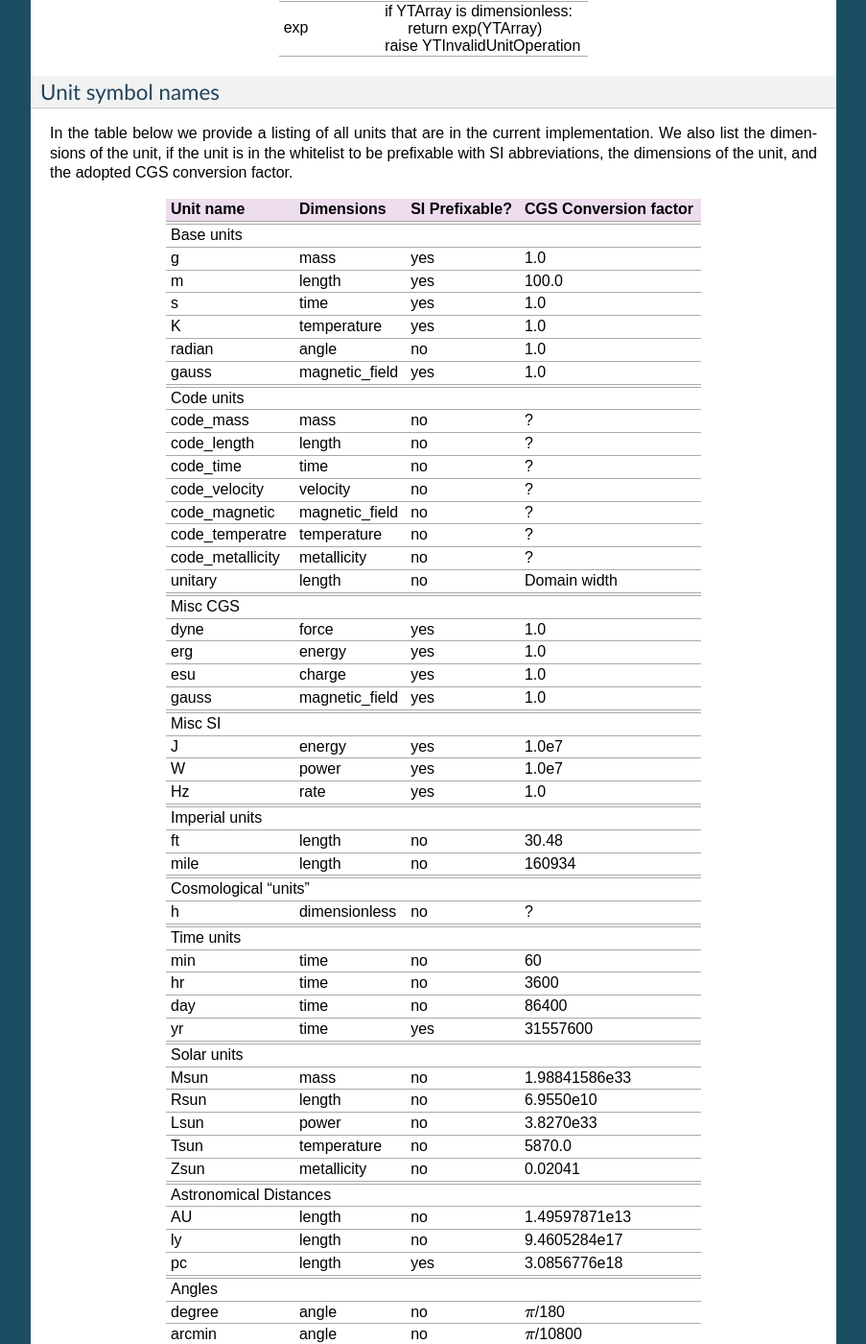
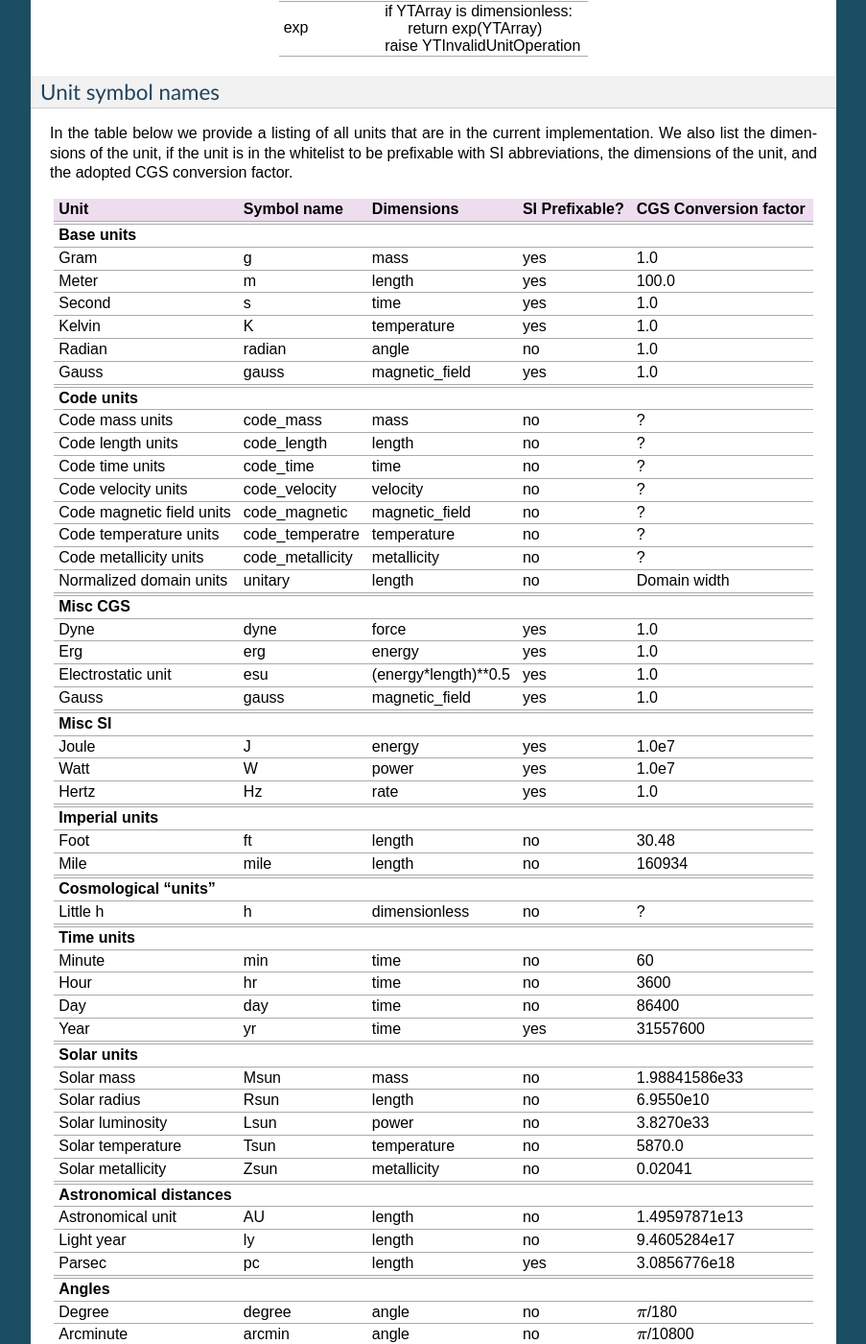
Before and after one commit to yt-project/ytep, a Sphinx documentation site: the page built from source/YTEPs/YTEP-0011.rst, in a window 1280 px wide and 1400 px high, scrolled down 10409 px. Shown: the whole window at 96% size, without its empty margins (198-1101 px from the left). Built offline with Sphinx 7.4.7, drawn with Linux system fonts in a browser that asks for light colours; formulas are drawn with MathJax 3; some of the changed text lies outside the part shown.

Commit message:
Tweaking the new table.

```diff
--- a/source/YTEPs/YTEP-0011.rst
+++ b/source/YTEPs/YTEP-0011.rst
@@ -662,142 +662,145 @@ implementation.  We also list the dimensions of the unit, if the unit is in the
 whitelist to be prefixable with SI abbreviations, the dimensions of the unit,
 and the adopted CGS conversion factor.
 
-+------------------+----------------+-------------+-----------------------+
-|Unit name         |Dimensions      |SI           |CGS Conversion factor  |
-|                  |                |Prefixable?  |                       |
-|                  |                |             |                       |
-+==================+================+=============+=======================+
-|                                                                         |
-+------------------+----------------+-------------+-----------------------+
-| Base units                                                              |
-+------------------+----------------+-------------+-----------------------+
-| g                | mass           | yes         | 1.0                   |
-+------------------+----------------+-------------+-----------------------+
-| m                | length         | yes         | 100.0                 |
-+------------------+----------------+-------------+-----------------------+
-| s                | time           | yes         | 1.0                   |
-+------------------+----------------+-------------+-----------------------+
-| K                | temperature    | yes         | 1.0                   |
-+------------------+----------------+-------------+-----------------------+
-| radian           | angle          | no          | 1.0                   |
-+------------------+----------------+-------------+-----------------------+
-| gauss            | magnetic_field | yes         | 1.0                   |
-+------------------+----------------+-------------+-----------------------+
-|                                                                         |
-+------------------+----------------+-------------+-----------------------+
-| Code units                                                              |
-+------------------+----------------+-------------+-----------------------+
-| code_mass        | mass           | no          | ?                     |
-+------------------+----------------+-------------+-----------------------+
-| code_length      | length         | no          | ?                     |
-+------------------+----------------+-------------+-----------------------+
-| code_time        | time           | no          | ?                     |
-+------------------+----------------+-------------+-----------------------+
-| code_velocity    | velocity       | no          | ?                     |
-+------------------+----------------+-------------+-----------------------+
-| code_magnetic    | magnetic_field | no          | ?                     |
-+------------------+----------------+-------------+-----------------------+
-| code_temperatre  | temperature    | no          | ?                     |
-+------------------+----------------+-------------+-----------------------+
-| code_metallicity | metallicity    | no          | ?                     |
-+------------------+----------------+-------------+-----------------------+
-| unitary          | length         | no          | Domain width          |
-+------------------+----------------+-------------+-----------------------+
-|                                                                         |
-+------------------+----------------+-------------+-----------------------+
-| Misc CGS                                                                |
-+------------------+----------------+-------------+-----------------------+
-| dyne             | force          | yes         | 1.0                   |
-+------------------+----------------+-------------+-----------------------+
-| erg              | energy         | yes         | 1.0                   |
-+------------------+----------------+-------------+-----------------------+
-| esu              | charge         | yes         | 1.0                   |
-+------------------+----------------+-------------+-----------------------+
-| gauss            | magnetic_field | yes         | 1.0                   |
-+------------------+----------------+-------------+-----------------------+
-|                                                                         |
-+------------------+----------------+-------------+-----------------------+
-| Misc SI                                                                 |
-+------------------+----------------+-------------+-----------------------+
-| J                | energy         | yes         | 1.0e7                 |
-+------------------+----------------+-------------+-----------------------+
-| W                | power          | yes         | 1.0e7                 |
-+------------------+----------------+-------------+-----------------------+
-| Hz               | rate           | yes         | 1.0                   |
-+------------------+----------------+-------------+-----------------------+
-|                                                                         |
-+------------------+----------------+-------------+-----------------------+
-| Imperial units                                                          |
-+------------------+----------------+-------------+-----------------------+
-| ft               | length         | no          | 30.48                 |
-+------------------+----------------+-------------+-----------------------+
-| mile             | length         | no          | 160934                |
-+------------------+----------------+-------------+-----------------------+
-|                                                                         |
-+------------------+----------------+-------------+-----------------------+
-| Cosmological "units"                                                    |
-+------------------+----------------+-------------+-----------------------+
-| h                | dimensionless  | no          | ?                     |
-+------------------+----------------+-------------+-----------------------+
-|                                                                         |
-+------------------+----------------+-------------+-----------------------+
-| Time units                                                              |
-+------------------+----------------+-------------+-----------------------+
-| min              | time           | no          | 60                    |
-+------------------+----------------+-------------+-----------------------+
-| hr               | time           | no          | 3600                  |
-+------------------+----------------+-------------+-----------------------+
-| day              | time           | no          | 86400                 |
-+------------------+----------------+-------------+-----------------------+
-| yr               | time           | yes         | 31557600              |
-+------------------+----------------+-------------+-----------------------+
-|                                                                         |
-+------------------+----------------+-------------+-----------------------+
-| Solar units                                                             |
-+------------------+----------------+-------------+-----------------------+
-| Msun             | mass           | no          | 1.98841586e33         |
-+------------------+----------------+-------------+-----------------------+
-| Rsun             | length         | no          | 6.9550e10             |
-+------------------+----------------+-------------+-----------------------+
-| Lsun             | power          | no          | 3.8270e33             |
-+------------------+----------------+-------------+-----------------------+
-| Tsun             | temperature    | no          | 5870.0                |
-+------------------+----------------+-------------+-----------------------+
-| Zsun             | metallicity    | no          | 0.02041               |
-+------------------+----------------+-------------+-----------------------+
-|                                                                         |
-+------------------+----------------+-------------+-----------------------+
-| Astronomical Distances                                                  |
-+------------------+----------------+-------------+-----------------------+
-| AU               | length         | no          | 1.49597871e13         |
-+------------------+----------------+-------------+-----------------------+
-| ly               | length         | no          | 9.4605284e17          |
-+------------------+----------------+-------------+-----------------------+
-| pc               | length         | yes         | 3.0856776e18          |
-+------------------+----------------+-------------+-----------------------+
-|                                                                         |
-+------------------+----------------+-------------+-----------------------+
-| Angles                                                                  |
-+------------------+----------------+-------------+-----------------------+
-| degree           | angle          | no          | :math:`\pi`/180       |
-+------------------+----------------+-------------+-----------------------+
-| arcmin           | angle          | no          | :math:`\pi`/10800     |
-+------------------+----------------+-------------+-----------------------+
-| arcsec           | angle          | no          | :math:`\pi`/648000    |
-+------------------+----------------+-------------+-----------------------+
-| mas              | angle          | no          | :math:`\pi`/648000000 |
-+------------------+----------------+-------------+-----------------------+
-|                                                                         |
-+------------------+----------------+-------------+-----------------------+
-| Physical units                                                          |
-+------------------+----------------+-------------+-----------------------+
-| eV               | energy         | no          | 1.602176562e-12       |
-+------------------+----------------+-------------+-----------------------+
-| amu              | mass           | no          | 1.660538921e-24       |
-+------------------+----------------+-------------+-----------------------+
-| me               | mass           | no          | 9.10938291e-28        |
-+------------------+----------------+-------------+-----------------------+
++---------------------------+------------------+----------------------+-------------+-----------------------+
+| Unit                      | Symbol name      |Dimensions            |SI           |CGS Conversion factor  |
+|                           |                  |                      |Prefixable?  |                       |
+|                           |                  |                      |             |                       |
++===========================+==================+======================+=============+=======================+
+|                                                                                                           |
++-----------------------------------------------------------------------------------------------------------+
+| **Base units**                                                                                            |
++---------------------------+------------------+----------------------+-------------+-----------------------+
+| Gram                      | g                | mass                 | yes         | 1.0                   |
++---------------------------+------------------+----------------------+-------------+-----------------------+
+| Meter                     | m                | length               | yes         | 100.0                 |
++---------------------------+------------------+----------------------+-------------+-----------------------+
+| Second                    | s                | time                 | yes         | 1.0                   |
++---------------------------+------------------+----------------------+-------------+-----------------------+
+| Kelvin                    | K                | temperature          | yes         | 1.0                   |
++---------------------------+------------------+----------------------+-------------+-----------------------+
+| Radian                    | radian           | angle                | no          | 1.0                   |
++---------------------------+------------------+----------------------+-------------+-----------------------+
+| Gauss                     | gauss            |    magnetic_field    | yes         | 1.0                   |
++---------------------------+------------------+----------------------+-------------+-----------------------+
+|                                                                                                           |
++-----------------------------------------------------------------------------------------------------------+
+| **Code units**                                                                                            |
++---------------------------+------------------+----------------------+-------------+-----------------------+
+| Code mass units           | code_mass        | mass                 | no          | ?                     |
++---------------------------+------------------+----------------------+-------------+-----------------------+
+| Code length units         | code_length      | length               | no          | ?                     |
++---------------------------+------------------+----------------------+-------------+-----------------------+
+| Code time units           | code_time        | time                 | no          | ?                     |
++---------------------------+------------------+----------------------+-------------+-----------------------+
+| Code velocity units       | code_velocity    | velocity             | no          | ?                     |
++---------------------------+------------------+----------------------+-------------+-----------------------+
+| Code magnetic field units | code_magnetic    |    magnetic_field    | no          | ?                     |
+|                           |                  |                      |             |                       |
++---------------------------+------------------+----------------------+-------------+-----------------------+
+| Code temperature units    | code_temperatre  | temperature          | no          | ?                     |
++---------------------------+------------------+----------------------+-------------+-----------------------+
+| Code metallicity units    | code_metallicity | metallicity          | no          | ?                     |
++---------------------------+------------------+----------------------+-------------+-----------------------+
+| Normalized domain units   | unitary          | length               | no          | Domain width          |
++---------------------------+------------------+----------------------+-------------+-----------------------+
+|                                                                                                           |
++-----------------------------------------------------------------------------------------------------------+
+| **Misc CGS**                                                                                              |
++---------------------------+------------------+----------------------+-------------+-----------------------+
+| Dyne                      | dyne             | force                | yes         | 1.0                   |
++---------------------------+------------------+----------------------+-------------+-----------------------+
+| Erg                       | erg              | energy               | yes         | 1.0                   |
++---------------------------+------------------+----------------------+-------------+-----------------------+
+| Electrostatic unit        | esu              | (energy*length)**0.5 | yes         | 1.0                   |
++---------------------------+------------------+----------------------+-------------+-----------------------+
+| Gauss                     | gauss            |    magnetic_field    | yes         | 1.0                   |
++---------------------------+------------------+----------------------+-------------+-----------------------+
+|                                                                                                           |
++-----------------------------------------------------------------------------------------------------------+
+| **Misc SI**                                                                                               |
++---------------------------+------------------+----------------------+-------------+-----------------------+
+| Joule                     | J                | energy               | yes         | 1.0e7                 |
++---------------------------+------------------+----------------------+-------------+-----------------------+
+| Watt                      | W                | power                | yes         | 1.0e7                 |
++---------------------------+------------------+----------------------+-------------+-----------------------+
+| Hertz                     | Hz               | rate                 | yes         | 1.0                   |
++---------------------------+------------------+----------------------+-------------+-----------------------+
+|                                                                                                           |
++-----------------------------------------------------------------------------------------------------------+
+| **Imperial units**                                                                                        |
++---------------------------+------------------+----------------------+-------------+-----------------------+
+| Foot                      | ft               | length               | no          | 30.48                 |
++---------------------------+------------------+----------------------+-------------+-----------------------+
+| Mile                      | mile             | length               | no          | 160934                |
++---------------------------+------------------+----------------------+-------------+-----------------------+
+|                                                                                                           |
++-----------------------------------------------------------------------------------------------------------+
+| **Cosmological "units"**                                                                                  |
++---------------------------+------------------+----------------------+-------------+-----------------------+
+| Little h                  | h                |    dimensionless     | no          | ?                     |
++---------------------------+------------------+----------------------+-------------+-----------------------+
+|                                                                                                           |
++-----------------------------------------------------------------------------------------------------------+
+| **Time units**                                                                                            |
++---------------------------+------------------+----------------------+-------------+-----------------------+
+| Minute                    | min              | time                 | no          | 60                    |
++---------------------------+------------------+----------------------+-------------+-----------------------+
+| Hour                      | hr               | time                 | no          | 3600                  |
++---------------------------+------------------+----------------------+-------------+-----------------------+
+| Day                       | day              | time                 | no          | 86400                 |
++---------------------------+------------------+----------------------+-------------+-----------------------+
+| Year                      | yr               | time                 | yes         | 31557600              |
++---------------------------+------------------+----------------------+-------------+-----------------------+
+|                                                                                                           |
++-----------------------------------------------------------------------------------------------------------+
+| **Solar units**                                                                                           |
++---------------------------+------------------+----------------------+-------------+-----------------------+
+| Solar mass                | Msun             | mass                 | no          | 1.98841586e33         |
++---------------------------+------------------+----------------------+-------------+-----------------------+
+| Solar radius              | Rsun             | length               | no          | 6.9550e10             |
++---------------------------+------------------+----------------------+-------------+-----------------------+
+| Solar luminosity          | Lsun             | power                | no          | 3.8270e33             |
++---------------------------+------------------+----------------------+-------------+-----------------------+
+| Solar temperature         | Tsun             | temperature          | no          | 5870.0                |
++---------------------------+------------------+----------------------+-------------+-----------------------+
+| Solar metallicity         | Zsun             | metallicity          | no          | 0.02041               |
++---------------------------+------------------+----------------------+-------------+-----------------------+
+|                                                                                                           |
++-----------------------------------------------------------------------------------------------------------+
+| **Astronomical distances**                                                                                |
++---------------------------+------------------+----------------------+-------------+-----------------------+
+| Astronomical unit         | AU               | length               | no          | 1.49597871e13         |
++---------------------------+------------------+----------------------+-------------+-----------------------+
+| Light year                | ly               | length               | no          | 9.4605284e17          |
++---------------------------+------------------+----------------------+-------------+-----------------------+
+| Parsec                    | pc               | length               | yes         | 3.0856776e18          |
++---------------------------+------------------+----------------------+-------------+-----------------------+
+|                                                                                                           |
++-----------------------------------------------------------------------------------------------------------+
+| **Angles**                                                                                                |
++---------------------------+------------------+----------------------+-------------+-----------------------+
+| Degree                    | degree           | angle                | no          | :math:`\pi`/180       |
++---------------------------+------------------+----------------------+-------------+-----------------------+
+| Arcminute                 | arcmin           | angle                | no          | :math:`\pi`/10800     |
++---------------------------+------------------+----------------------+-------------+-----------------------+
+| Arcsecond                 | arcsec           | angle                | no          | :math:`\pi`/648000    |
++---------------------------+------------------+----------------------+-------------+-----------------------+
+| Milliarcsecond            | mas              | angle                | no          | :math:`\pi`/648000000 |
++---------------------------+------------------+----------------------+-------------+-----------------------+
+|                                                                                                           |
++-----------------------------------------------------------------------------------------------------------+
+| **Physical units**                                                                                        |
++---------------------------+------------------+----------------------+-------------+-----------------------+
+| Electron volt             | eV               | energy               | no          | 1.602176562e-12       |
++---------------------------+------------------+----------------------+-------------+-----------------------+
+| Atomic mass unit          | amu              | mass                 | no          | 1.660538921e-24       |
++---------------------------+------------------+----------------------+-------------+-----------------------+
+| Electron mass             | me               | mass                 | no          | 9.10938291e-28        |
++---------------------------+------------------+----------------------+-------------+-----------------------+
 
+Testing
+-------
 
 We have written a set of unit tests that check to make sure all valid and
 invalid unit operations succeed or fail as appropriate.  We will also need to
```
